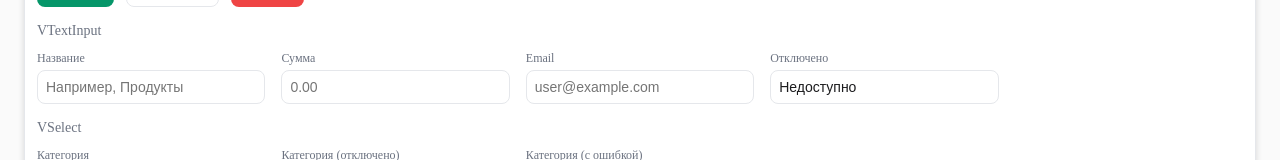
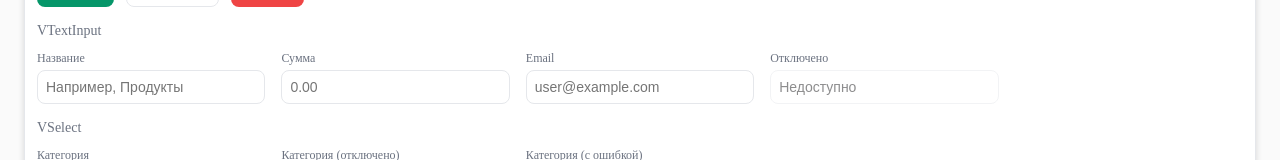
Before and after one commit to VladAvseev/my-budget-web, a React (Vite) app: page / in a window 1280 px wide. Shown: the part 260-420 px from the top of the page. Built offline with nearby package versions, Linux system fonts and the light colour scheme.

Commit message:
update VTextInput

```diff
--- a/src/shared/ui/VTextInput/VTextInput.tsx
+++ b/src/shared/ui/VTextInput/VTextInput.tsx
@@ -1,4 +1,4 @@
-import { useState, type ChangeEvent, type InputHTMLAttributes } from 'react';
+import { useId, useState, type ChangeEvent, type InputHTMLAttributes } from 'react';
 import { useThemeStyles } from '@/shared/theme';
 
 export interface VTextInputProps extends Omit<InputHTMLAttributes<HTMLInputElement>, 'onChange'> {
@@ -18,10 +18,12 @@ export const VTextInput = ({
   onBlur,
   onMouseEnter,
   onMouseLeave,
+  disabled,
   style,
   ...rest
 }: VTextInputProps) => {
   const styles = useThemeStyles();
+  const errorId = useId();
   const [isFocused, setIsFocused] = useState(false);
   const [isHovered, setIsHovered] = useState(false);
 
@@ -83,13 +85,17 @@ export const VTextInput = ({
           color: styles.colors.textPrimary,
           border: `1px solid ${borderColor}`,
           outline: 'none',
+          cursor: disabled ? 'not-allowed' : 'auto',
+          opacity: disabled ? 0.5 : 1,
+          transition: 'border-color 0.15s ease',
           ...style,
         }}
         aria-invalid={hasError}
+        aria-describedby={hasError ? errorId : undefined}
         {...rest}
       />
       {hasError && (
-        <span style={{ fontSize: styles.typography.fontSize.s, color: styles.colors.error }}>
+        <span id={errorId} style={{ fontSize: styles.typography.fontSize.s, color: styles.colors.error }}>
           {error}
         </span>
       )}
@@ -107,6 +113,6 @@ function normalizeNumeric(value: string): string {
   if (parts.length < 2) {
     return integer;
   }
-  const fraction = parts[1].replace(/\D/g, '');
+  const fraction = parts[1].replace(/\D/g, '').slice(0, 2);
   return `${integer}.${fraction}`;
 }
```
